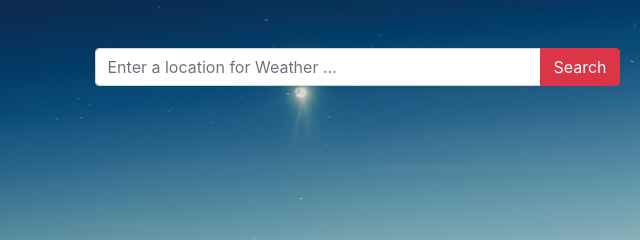
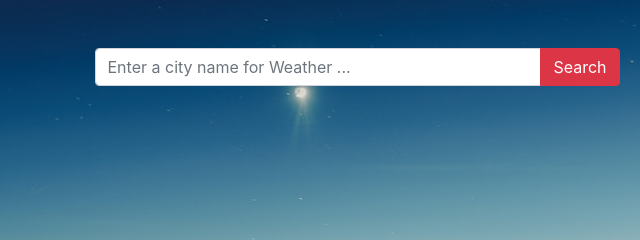
Before and after one commit to Galadon123/hot-temperature, a plain HTML site: page index.html in a window 1280 px wide. Shown: the top 240 px of the page, 283-923 px from the left. Drawn offline with nearby package versions, Linux system fonts and the light colour scheme.

Commit message:
Update index.html

```diff
--- a/index.html
+++ b/index.html
@@ -22,7 +22,7 @@
     <div class="container">
         <form class="col-md-6 m-auto py-5">
             <div class="input-group mb-3">
-                <input id="inputvalue" type="text" class="form-control " placeholder="Enter a location for Weather ...">
+                <input id="inputvalue" type="text" class="form-control " placeholder="Enter a city name for Weather ...">
                 <div class="input-group-append">
                     <button onclick="citysearch()" type="button" class="btn btn-danger">Search</button>
                 </div>
```
